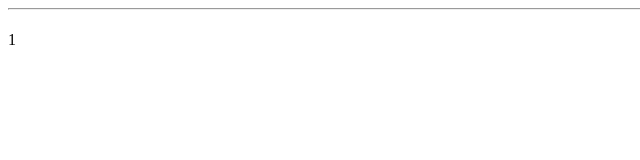
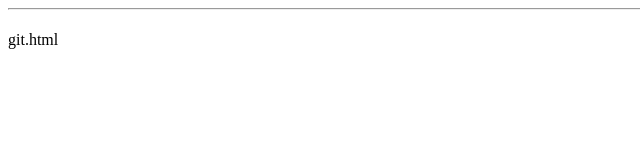
Before and after one commit to LucasGrataoPe12/ola-mundo, a plain HTML site: page index.html in a window 1280 px wide. Shown: the full height of the page, 0-640 px from the left. Drawn offline with Linux system fonts and the light colour scheme.

Commit message:
Update index.html

```diff
--- a/index.html
+++ b/index.html
@@ -5,4 +5,4 @@
 	<meta charset="utf-8">
 	<title></title>
 	</head>
-	<body><p><h1></h1>1</body></p>
+	<body><p><h1></h1>git.html</body></p>
```
